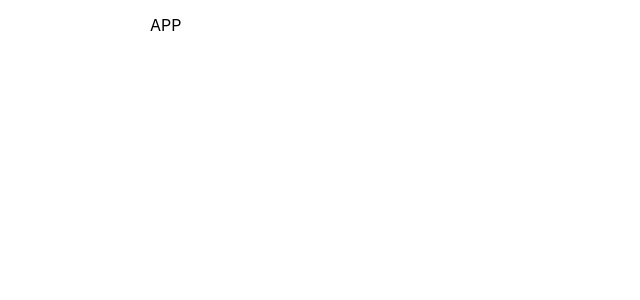
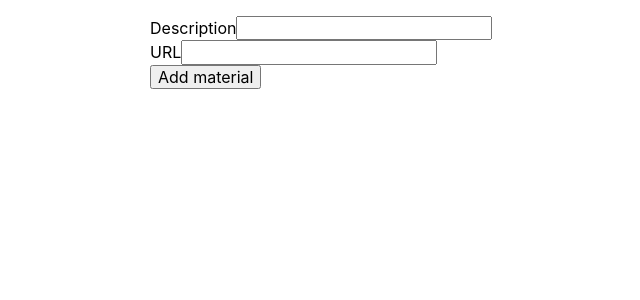
Before and after one commit to svmoskalyov/material, a React (Create React App) app: page / in a window 1280 px wide. Shown: the top 300 px of the page, without its empty margins (256-896 px from the left). Built offline with nearby package versions, Linux system fonts and the light colour scheme.

Commit message:
Update App.jsx

```diff
--- a/src/components/App.jsx
+++ b/src/components/App.jsx
@@ -1,13 +1,35 @@
 import { Component } from 'react';
 import { Box } from './Box';
+import * as API from 'services/api';
+import { MaterialEditorForm } from './MaterialEditorForm/MaterialEditorForm';
+import { MaterialList } from './MaterialList/MaterialList';
 
 export class App extends Component {
-  state = {};
+  state = {
+    materials: [],
+    isLoading: false,
+  };
+
+  addMaterial = async values => {
+    try {
+      this.setState({ isLoading: true });
+      const material = await API.addMaterial(values);
+      this.setState(state => ({
+        materials: [...state.materials, material],
+        isLoading: false,
+      }));
+    } catch (error) {
+      console.log(error);
+    }
+  };
 
   render() {
+    const { materials } = this.state;
+
     return (
       <Box width="500px" mx="auto" p={4}>
-        APP
+        <MaterialEditorForm onSubmit={this.addMaterial} />
+        <MaterialList items={materials} />
       </Box>
     );
   }
```
